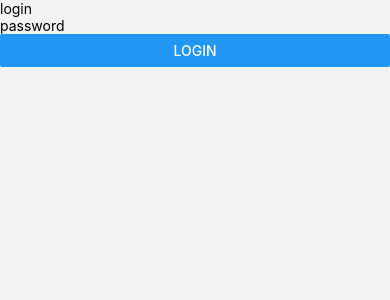
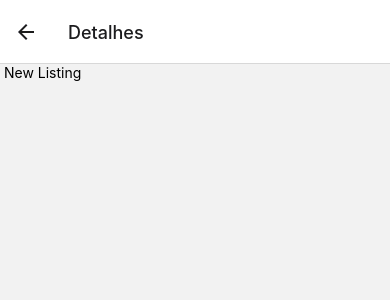
Before and after one commit to hernantk/MyRoomApp---Listing, a React Native app: screen /newListing in a window 390 px wide. Before the commit this address had no page. Shown: the top 300 px of the page. Built offline with nearby package versions, Linux system fonts and the light colour scheme; what native-base would draw is missing.

Commit message:
Implementado tela de novo anuncio

```diff
--- a/app/navigation/AppNavigation.tsx
+++ b/app/navigation/AppNavigation.tsx
@@ -1,13 +1,14 @@
 import React  from 'react';
 import { NavigationContainer } from '@react-navigation/native';
 import { createNativeStackNavigator } from '@react-navigation/native-stack';
-import { ROUTE_TAB, ROUTE_LISTING_DETAILS, ROUTE_LOGIN, RootStackParamList } from './AppRoutes';
+import { ROUTE_TAB, ROUTE_LISTING_DETAILS, ROUTE_LOGIN, ROUTE_NEW_LISTING } from './AppRoutes';
 import TabNavigation from './TabNavigation';
 import { ListingDetails } from './../screens/listingDetails/index';
 import LoginScreen from './../screens/login/index';
+import { NewListing } from '../screens/newListing';
 
 
-const Stack = createNativeStackNavigator<RootStackParamList>()
+const Stack = createNativeStackNavigator()
 
 const AppNavigation = () =>{
 
@@ -17,6 +18,7 @@ const AppNavigation = () =>{
                 <Stack.Navigator>
                     <Stack.Screen name={ROUTE_LOGIN} component={LoginScreen} options={{headerShown:false}}/>
                     <Stack.Screen name={ROUTE_TAB} component={TabNavigation} options={{headerShown:false}}/>
+                    <Stack.Screen name={ROUTE_NEW_LISTING} component={NewListing} options={{title:"Detalhes"}} />
                     <Stack.Screen name={ROUTE_LISTING_DETAILS} component={ListingDetails} options={{title:"Detalhes"}} />
                 </Stack.Navigator>
             </NavigationContainer>
--- a/app/navigation/AppRoutes.ts
+++ b/app/navigation/AppRoutes.ts
@@ -1,14 +1,6 @@
-export const ROUTE_LOGIN = "Login"
-export const ROUTE_TAB = "Tab"
-export const ROUTE_LISTINGS = "listings"
-export const ROUTE_MY_LISTINGS = "my-listings"
-export const ROUTE_LISTING_DETAILS = "ListingDetails"
-
-
-
-
-export type RootStackParamList = {
-    Login: undefined;
-    Tab: undefined;
-    ListingDetails: undefined;
-    };
+export const ROUTE_LOGIN = "login"
+export const ROUTE_TAB = "tab"
+export const ROUTE_LISTINGS = "listing"
+export const ROUTE_MY_LISTINGS = "myListing"
+export const ROUTE_LISTING_DETAILS = "listingDetails"
+export const ROUTE_NEW_LISTING = "newListing"
--- a/app/navigation/TabNavigation.tsx
+++ b/app/navigation/TabNavigation.tsx
@@ -1,10 +1,12 @@
 
 import React from 'react';
-import { ROUTE_LISTINGS, ROUTE_MY_LISTINGS } from './AppRoutes';
+import { ROUTE_LISTINGS, ROUTE_MY_LISTINGS, ROUTE_NEW_LISTING } from './AppRoutes';
 import { Listing } from '../screens/list/listing/index';
 import { createBottomTabNavigator } from '@react-navigation/bottom-tabs';
-import { Icon } from 'native-base';
+import { Button, Icon } from 'native-base';
 import { MyListings } from '../screens/list/myListings';
+import { useNavigation } from '@react-navigation/core';
+import { TabPaneProps } from 'semantic-ui-react';
 
 
 const Tab = createBottomTabNavigator()
@@ -12,7 +14,7 @@ const Tab = createBottomTabNavigator()
 
 const TabNavigation = () =>{
 
-
+    const navigation = useNavigation<TabPaneProps>()
 
     return(
          <Tab.Navigator>
@@ -27,7 +29,9 @@ const TabNavigation = () =>{
             options={
                 {
                     title:"Seus Anuncios",
-                    tabBarIcon: ( { color, size }) => <Icon  color={"white"} size={size} />
+                    tabBarIcon: ( { color, size }) => <Icon  color={"white"} size={size} />,
+                    headerRight:()=> <Button onPress={()=> navigation.navigate(ROUTE_NEW_LISTING)}>Novo Anuncio</Button>
+
                 }
             } />
         </Tab.Navigator>
--- a/app/screens/list/listing/index.tsx
+++ b/app/screens/list/listing/index.tsx
@@ -1,4 +1,3 @@
-import { useRoute } from "@react-navigation/core"
 import React, { useContext, useEffect, useState } from "react"
 import { SafeAreaView } from "react-native-safe-area-context"
 import { ListingResult } from "../../../model/auth"
@@ -8,7 +7,6 @@ import RenderList from ".."
 
 export const Listing = () =>{
 
-    const route = useRoute()
     const [listing,setListing] = useState<Array<ListingResult>>()
     const {authState} = useContext(AuthContext)
 
--- /dev/null
+++ b/app/screens/newListing/index.tsx
@@ -0,0 +1,8 @@
+import React from "react"
+import { Text } from "react-native"
+
+export const NewListing = () =>{
+    return(
+        <Text> New Listing  </Text>
+    )
+}
```
